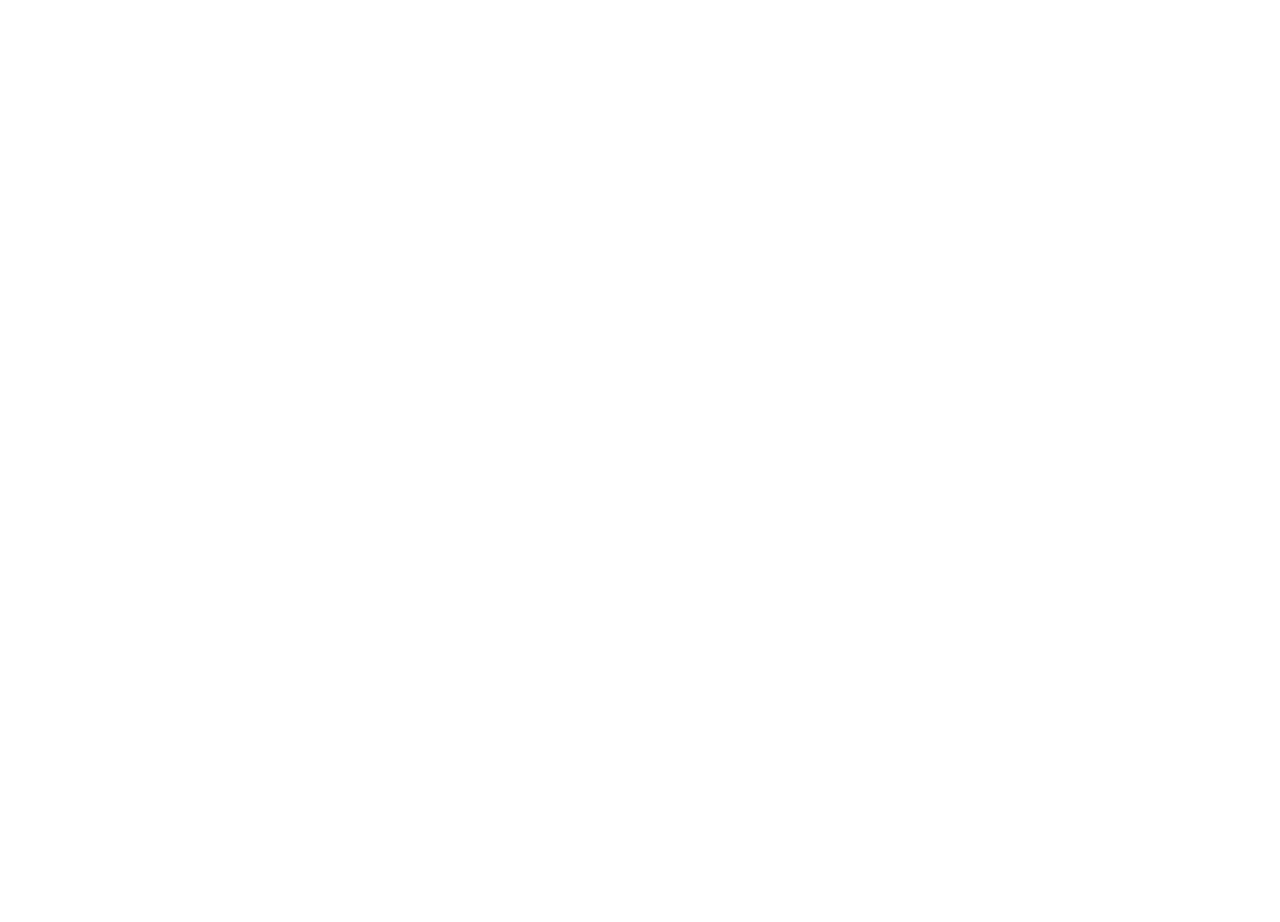
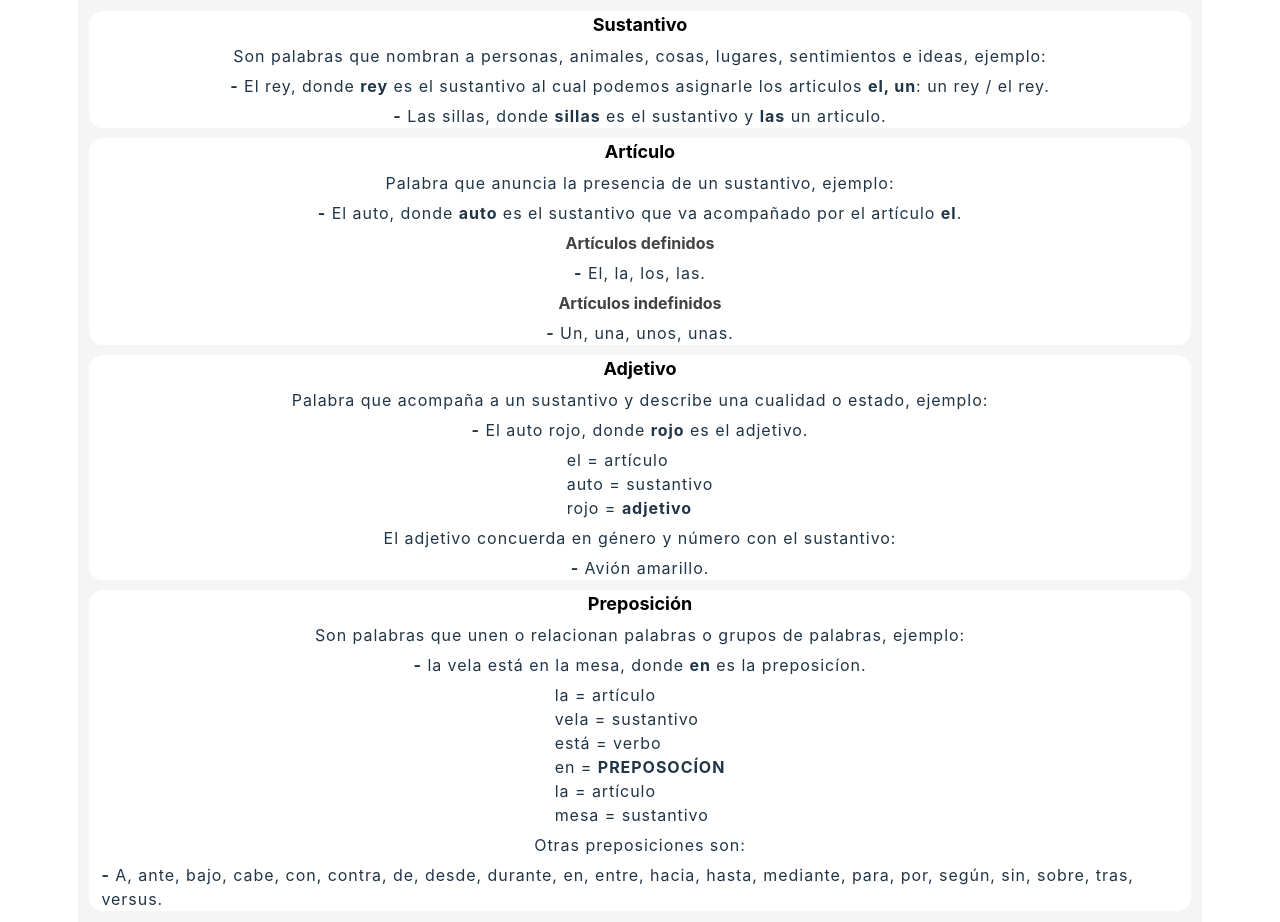
Before and after one commit to Ricardo-A14/li, a React (Vite) app: page /li/reglas in a window 1280 px wide. Before the commit this address had no page. Before the commit the page ends 800 px from the top, so only its background shows below. Built offline with nearby package versions, Linux system fonts and the light colour scheme.

Commit message:
[ADDED] New page |Rules| (Stable).

```diff
--- a/src/Components/Words/Word.css
+++ b/src/Components/Words/Word.css
@@ -42,7 +42,7 @@
 .talk_container {
     display: flex;
     justify-content: space-between;
-    width: 95%;
+    width: 50%;
     height: 25px;
     /* background-color: darkgoldenrod; */
 }
@@ -85,7 +85,6 @@
     width: 40px;
     height: 20px;
     margin: 0 4px;
-    /* background-color: chartreuse; */
 }
 
 .meaning_word {
@@ -101,13 +100,10 @@
     background-color: #60d4ea;
 }
 
-
-
-
 .defi {
     display: flex;
     align-items: center;
-    width: 60%;
+    width: 50%;
     margin: 0 4px;
     height: 100%;
     font-weight: bold;
@@ -180,13 +176,16 @@
         width: 97%;
         margin: 2px;
         height: 30px;
-        /* background-color: brown; */
     }
 
     .talk {
         width: 38px;
         height: 20px;
         margin: 2px;
+    }
+    .talk_container {
+        width: 60%;
+        /* background-color: cadetblue; */
     }
 
     .pronunciation_container {
--- /dev/null
+++ b/src/Pages/Rules/Rules.css
@@ -0,0 +1,49 @@
+
+
+.rules {
+    margin: 0;
+    padding: 0;
+    width: 100%;
+    min-height: 100vh;
+    padding: 1px 0;
+    background-color: whitesmoke;
+    /* background-color: aquamarine; */
+}
+
+.rule_container {
+    width: 98%;
+    margin: 10px auto;
+    border-radius: 14px;
+    background-color: white;
+    /* background-color: antiquewhite; */
+}
+
+.rules h1 {
+    margin: 0 4px;
+    font-size: 18px;
+    color: black;
+}
+.rules h2 {
+    margin: 4px 8px;
+    font-size: 16px;
+    color: rgb(66, 66, 66);
+}
+
+.rules p {
+    margin: 6px;
+    letter-spacing: 0.06em;
+}
+
+.rules ul {
+    margin: 0 8px;
+    list-style: none;
+    letter-spacing: 0.06em;
+    /* background-color: chartreuse; */
+}
+.rules ul li{
+    margin: 6px 4px;
+}
+
+.rules span {
+    font-weight: bold;
+}
--- /dev/null
+++ b/src/Pages/Rules/index.jsx
@@ -0,0 +1,111 @@
+import "./Rules.css";
+
+const Rules = () => {
+  return (
+    <div className="rules">
+      <div className="rule_container noun">
+        <h1>Sustantivo</h1>
+        <p>
+          Son palabras que nombran a personas, animales, cosas, lugares,
+          sentimientos e ideas, ejemplo:
+        </p>
+        <ul>
+          <li>
+            <span>-</span> El rey, donde <span>rey</span> es el sustantivo al
+            cual podemos asignarle los articulos <span>el, un</span>: un rey /
+            el rey.
+          </li>
+          <li>
+            <span>-</span> Las sillas, donde <span>sillas</span> es el
+            sustantivo y <span>las</span> un articulo.
+          </li>
+        </ul>
+      </div>
+
+      <div className="rule_container article">
+        <h1>Artículo</h1>
+        <p>Palabra que anuncia la presencia de un sustantivo, ejemplo:</p>
+        <ul>
+          <li>
+            <span>-</span> El auto, donde <span>auto</span> es el sustantivo que
+            va acompañado por el artículo <span>el</span>.
+          </li>
+        </ul>
+        <h2>Artículos definidos</h2>
+        <ul>
+          <li>
+            <span>-</span> El, la, los, las.
+          </li>
+        </ul>
+        <h2>Artículos indefinidos</h2>
+        <ul>
+          <li>
+            <span>-</span> Un, una, unos, unas.
+          </li>
+        </ul>
+      </div>
+
+      <div className="rule_container adjective">
+        <h1>Adjetivo</h1>
+        <p>
+          Palabra que acompaña a un sustantivo y describe una cualidad o estado,
+          ejemplo:
+        </p>
+        <ul>
+          <li>
+            <span>-</span> El auto rojo, donde <span>rojo</span> es el adjetivo.
+          </li>
+        </ul>
+        <ul>
+          <li>
+            el = artículo <br />
+            auto = sustantivo <br />
+            rojo = <span>adjetivo</span>
+          </li>
+        </ul>
+        <p>El adjetivo concuerda en género y número con el sustantivo:</p>
+        <ul>
+          <li>
+            <span>-</span> Avión amarillo.
+          </li>
+        </ul>
+      </div>
+
+      <div className="rule_container preposition">
+        <h1>Preposición</h1>
+        <p>
+          Son palabras que unen o relacionan palabras o grupos de palabras,
+          ejemplo:
+        </p>
+        <ul>
+          <li>
+            <span>-</span> la vela está en la mesa, donde <span>en</span> es la
+            preposicíon.
+          </li>
+        </ul>
+        <ul>
+          <li>
+            la = artículo <br />
+            vela = sustantivo <br />
+            está = verbo <br />
+            en = <span>PREPOSOCÍON</span> <br />
+            la = artículo
+            <br />
+            mesa = sustantivo
+            <br />
+          </li>
+        </ul>
+        <p>Otras preposiciones son:</p>
+        <ul>
+          <li>
+            <span>-</span> A, ante, bajo, cabe, con, contra, de, desde, durante,
+            en, entre, hacia, hasta, mediante, para, por, según, sin, sobre,
+            tras, versus.
+          </li>
+        </ul>
+      </div>
+    </div>
+  );
+};
+
+export default Rules;
--- a/src/Routes/App.css
+++ b/src/Routes/App.css
@@ -2,6 +2,7 @@
     margin: 0;
     min-height: 100vh;
     background-color: white;
+    /* background-color: burlywood; */
 }
 
 .words_container {
--- a/src/Routes/App.jsx
+++ b/src/Routes/App.jsx
@@ -2,6 +2,7 @@
 
 import Home from "../Pages/Home";
 import Introduction from "../Pages/Introduction";
+import Rules from "../Pages/Rules";
 
 import "./App.css";
 
@@ -11,7 +12,8 @@
       <BrowserRouter>
         <Routes>
           <Route path="/li" element={<Home />} />
-          <Route path="/li/introduction" element={<Introduction />} />
+          {/* <Route path="/li/introduccion" element={<Introduction />} /> */}
+          <Route path="/li/reglas" element={<Rules />} />
         </Routes>
       </BrowserRouter>
     </div>
--- a/src/index.css
+++ b/src/index.css
@@ -1,7 +1,6 @@
 :root {
   font-family: Inter, system-ui, Avenir, Helvetica, Arial, sans-serif;
   line-height: 1.5;
-  font-weight: 400;
 
   color-scheme: light dark;
   color: rgba(255, 255, 255, 0.87);
@@ -14,18 +13,13 @@
   -webkit-text-size-adjust: 100%;
 }
 
-
-body {
+* {
   box-sizing: border-box;
   margin: 0;
   padding: 0;
   place-items: center;
 }
 
-h1 {
-  font-size: 3.2em;
-  line-height: 1.1;
-}
 
 @media (prefers-color-scheme: light) {
   :root {
```
Also changed, not shown: src/Pages/Introduction/index.jsx (+6 -9 lines), src/Pages/Spanish/index.jsx (+2 -9 lines).
